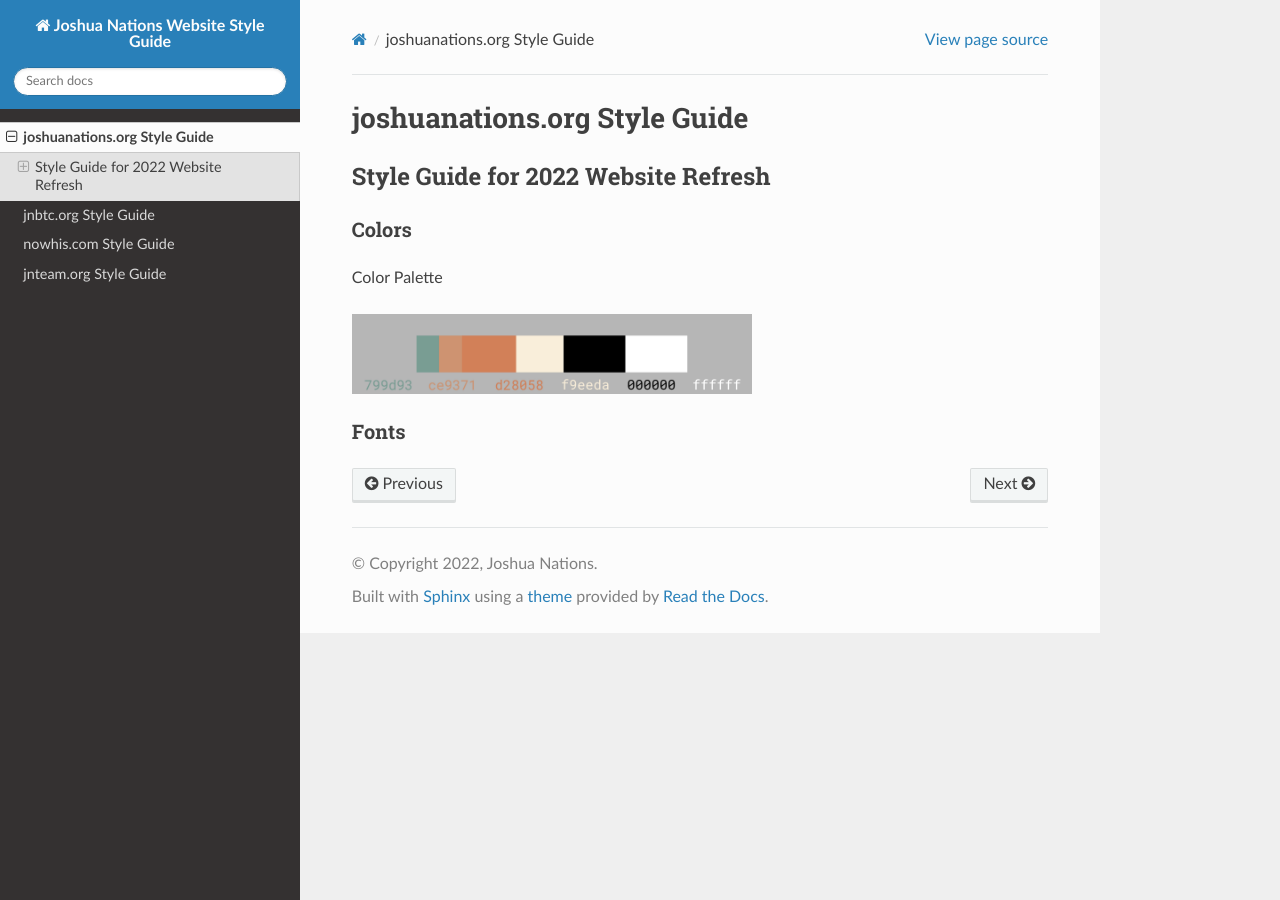
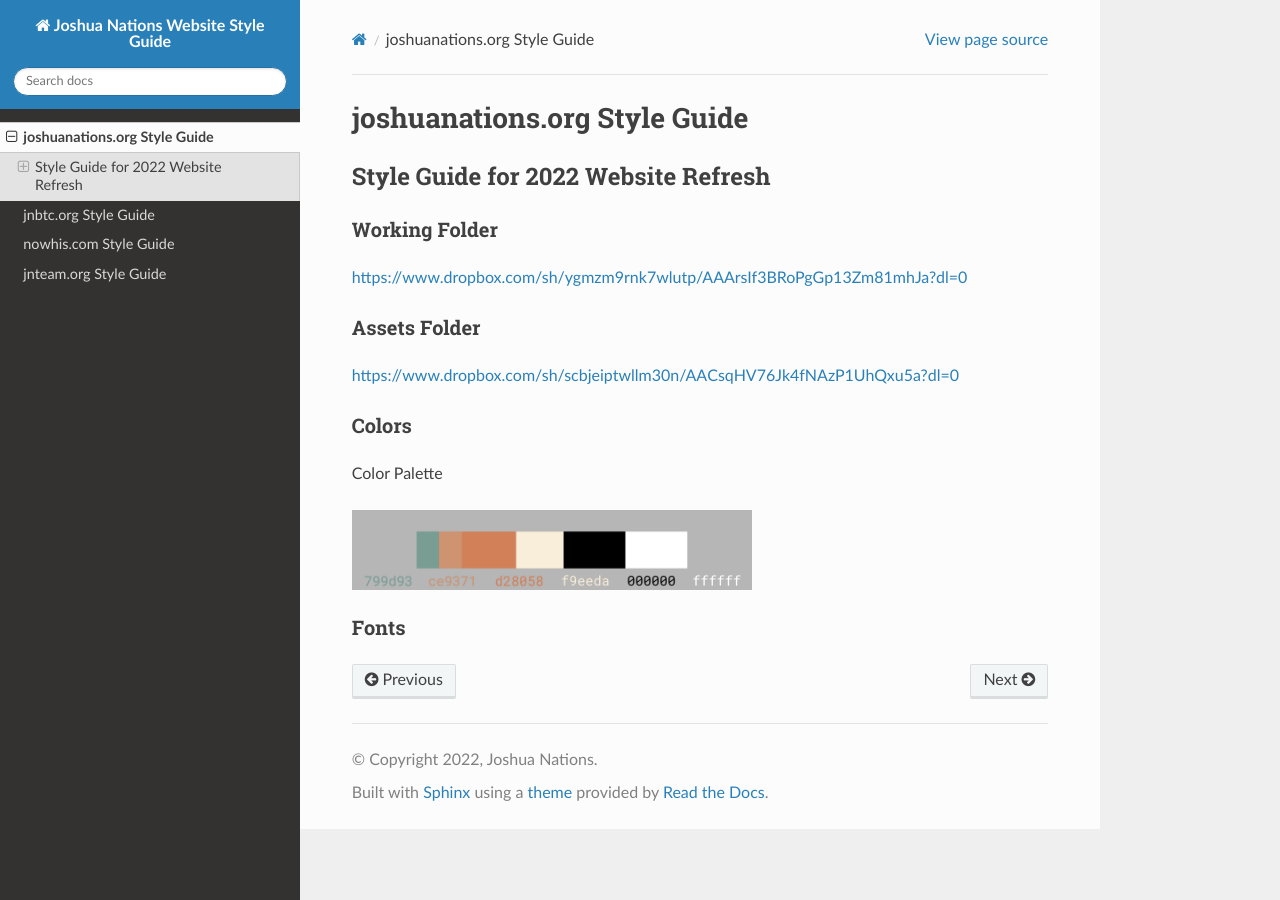
Before and after one commit to joshuanations/JoshuaNationsStyleGuides, a Sphinx documentation site: the page built from docs/source/joshuanations.rst, in a window 1280 px wide. Built offline with Sphinx 7.4.7 and the Read the Docs theme 2.0.0, drawn with Linux system fonts in a browser that asks for light colours.

Commit message:
updating some items on the page to share the dropbox links

```diff
--- a/docs/source/joshuanations.rst
+++ b/docs/source/joshuanations.rst
@@ -4,6 +4,16 @@
 
 Style Guide for 2022 Website Refresh
 ====================================
+
+Working Folder
+--------------
+
+https://www.dropbox.com/sh/ygmzm9rnk7wlutp/AAArsIf3BRoPgGp13Zm81mhJa?dl=0
+
+Assets Folder
+-------------
+
+https://www.dropbox.com/sh/scbjeiptwllm30n/AACsqHV76Jk4fNAzP1UhQxu5a?dl=0
 
 
 Colors
```
Also changed, not shown: 3 other files.
